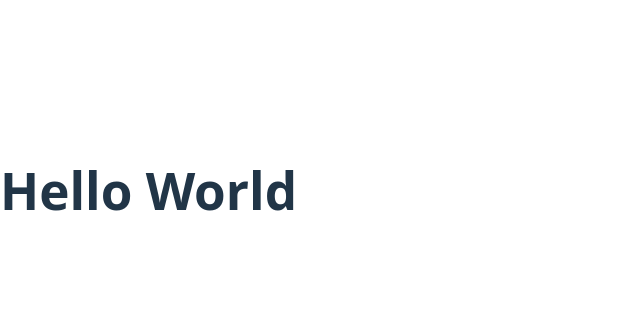
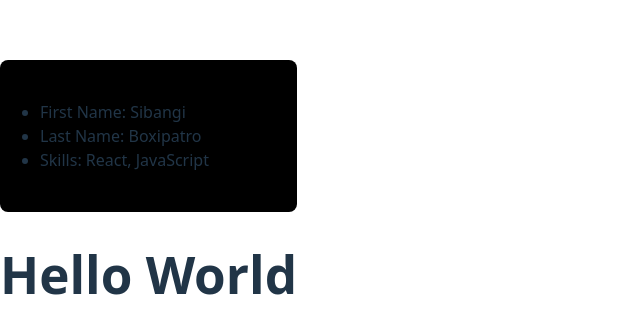
Before and after one commit to Sibangi-2911/Bootcamp-Web-Development, a React (Vite) app in the folder fullstack-react-vite/: page / in a window 1280 px wide. Shown: the part 210-544 px from the top of the page, without its empty margins (0-640 px from the left). Built offline with nearby package versions, Linux system fonts and the light colour scheme.

Commit message:
imported the userProfile jsx file

```diff
--- a/fullstack-react-vite/src/App.jsx
+++ b/fullstack-react-vite/src/App.jsx
@@ -1,11 +1,11 @@
-function App() {
+import UserProfile from "./components/userProfile/userProfile";
+
+export default function App() {
 
   return (
     <>
+      <UserProfile />
       <h1>Hello World</h1>
     </>
   )
-
 }
-
-export default App
```
